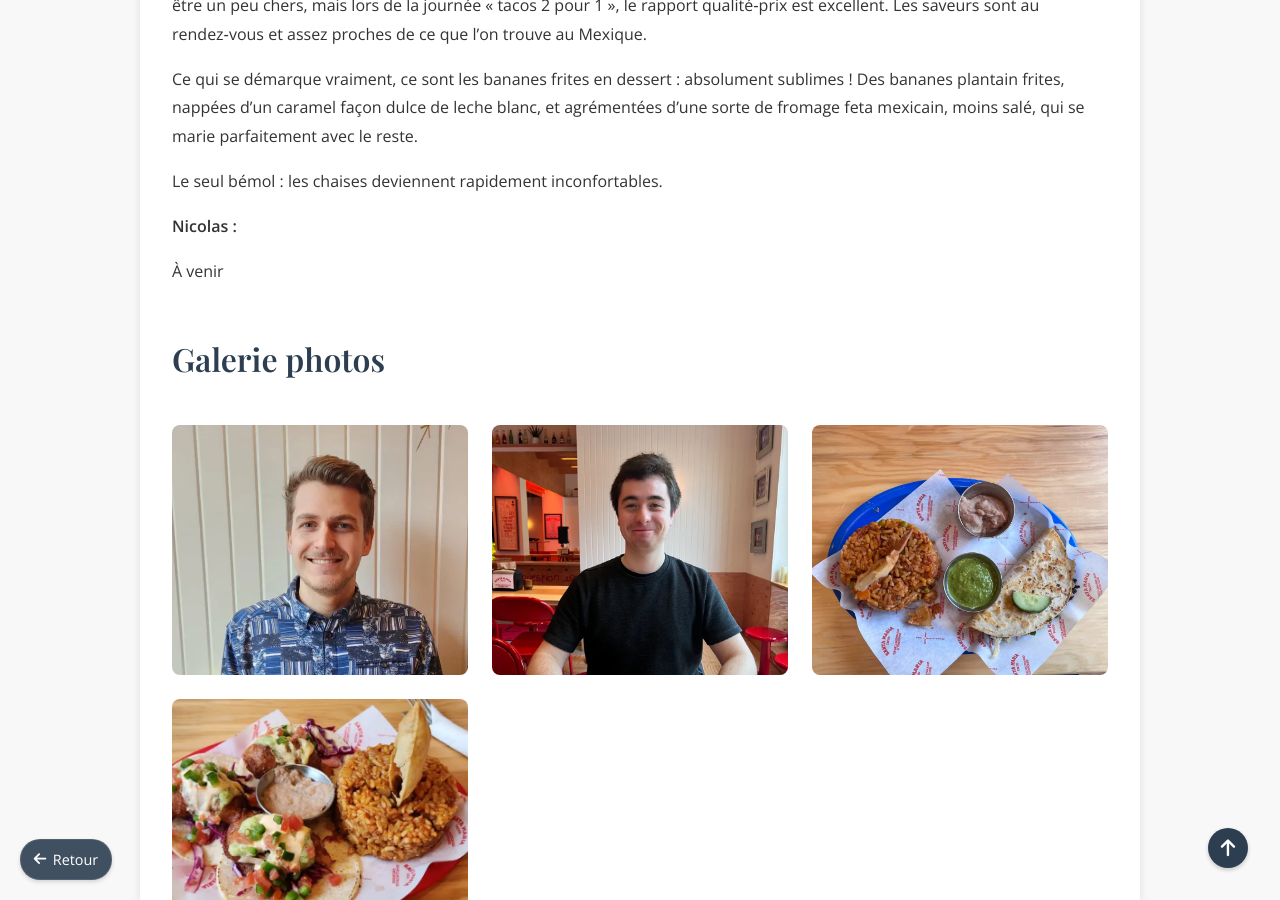
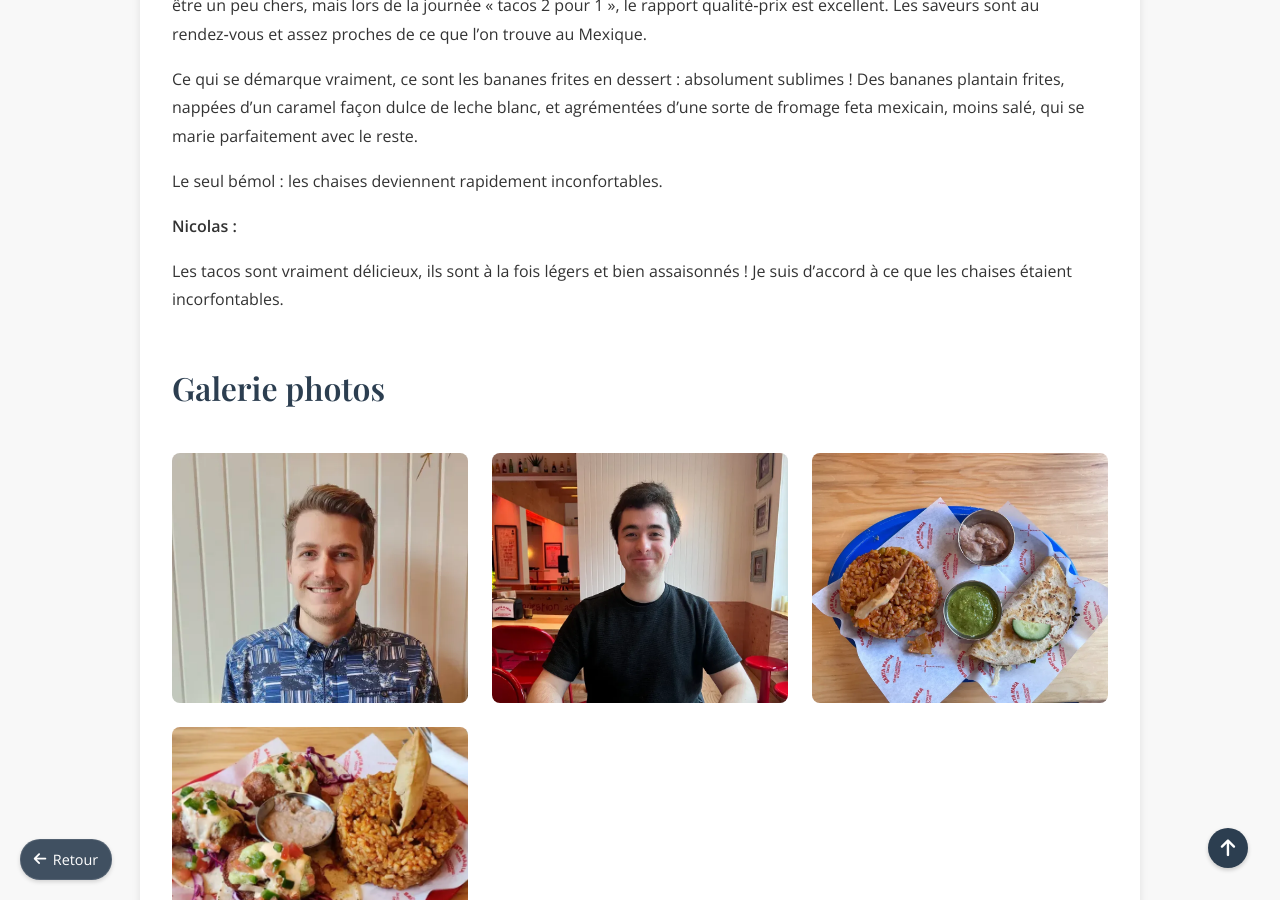
Before and after one commit to Natael21/blog-culinaire, a Jekyll site: the page built from _posts/2025-04-05-santamaria-tacos.markdown, in a window 1280 px wide and 900 px high, scrolled down 1130 px. Built offline with Jekyll 4.4.1, drawn with Linux system fonts in a browser that asks for light colours; a script that is not in the unit is left out; comment, search, counter and statistics services are not loaded.

Commit message:
Ajout du restaurant: 2025-04-05-santamaria-tacos.markdown

```diff
--- a/_posts/2025-04-05-santamaria-tacos.markdown
+++ b/_posts/2025-04-05-santamaria-tacos.markdown
@@ -56,4 +56,4 @@ Le seul bémol : les chaises deviennent rapidement inconfortables.
 
 <strong>Nicolas :</strong>
 
-À venir
+Les tacos sont vraiment délicieux, ils sont à la fois légers et bien assaisonnés ! Je suis d'accord à ce que les chaises étaient incorfontables.
```
Also changed, not shown: images/SantaMaria tacos.jpg, images/SantaMaria tacos_Natael.JPG, images/SantaMaria tacos_Nicolas.jpg, images/SantaMaria tacos_Repas.JPG, images/SantaMaria tacos_Repas_2.jpg.
